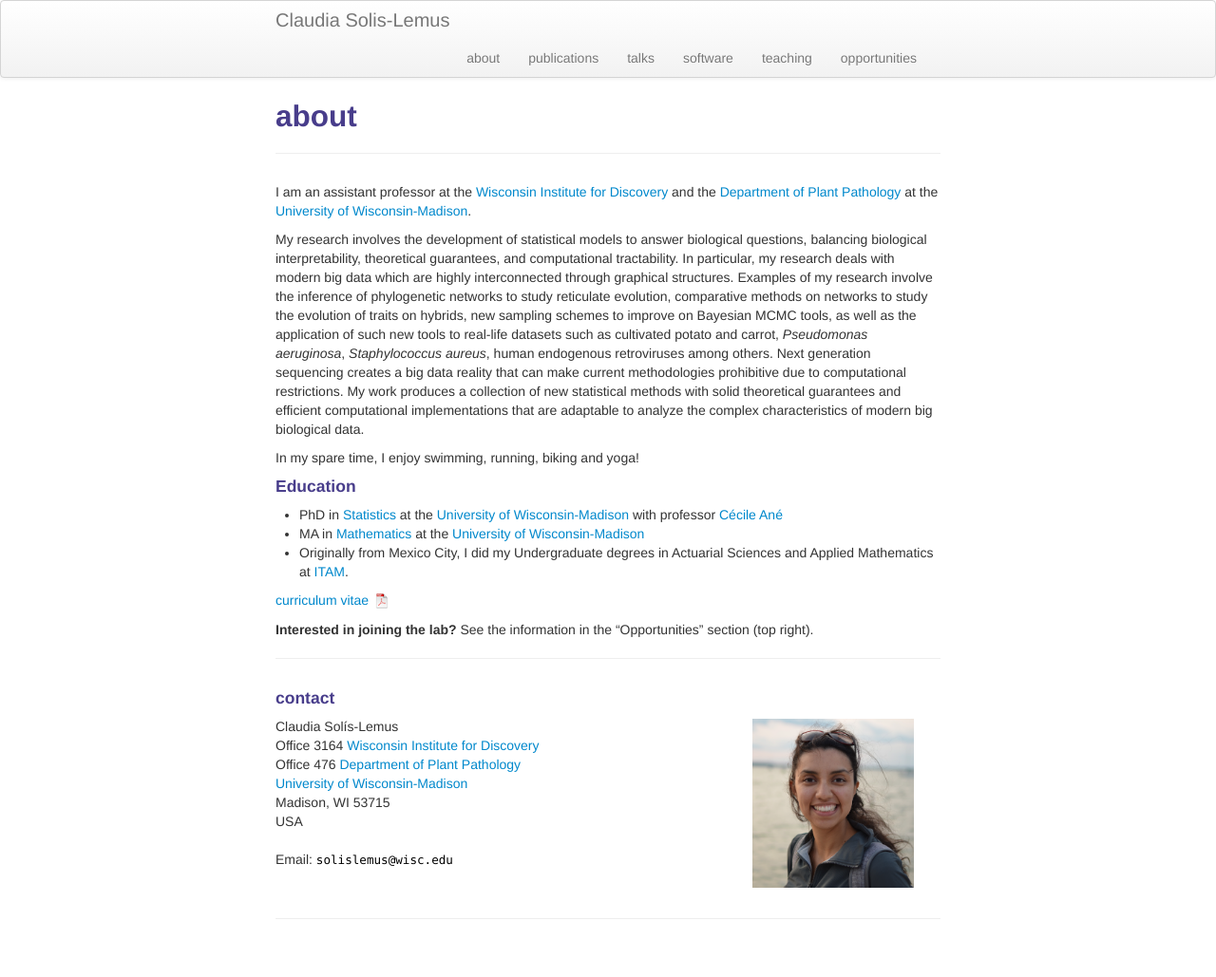
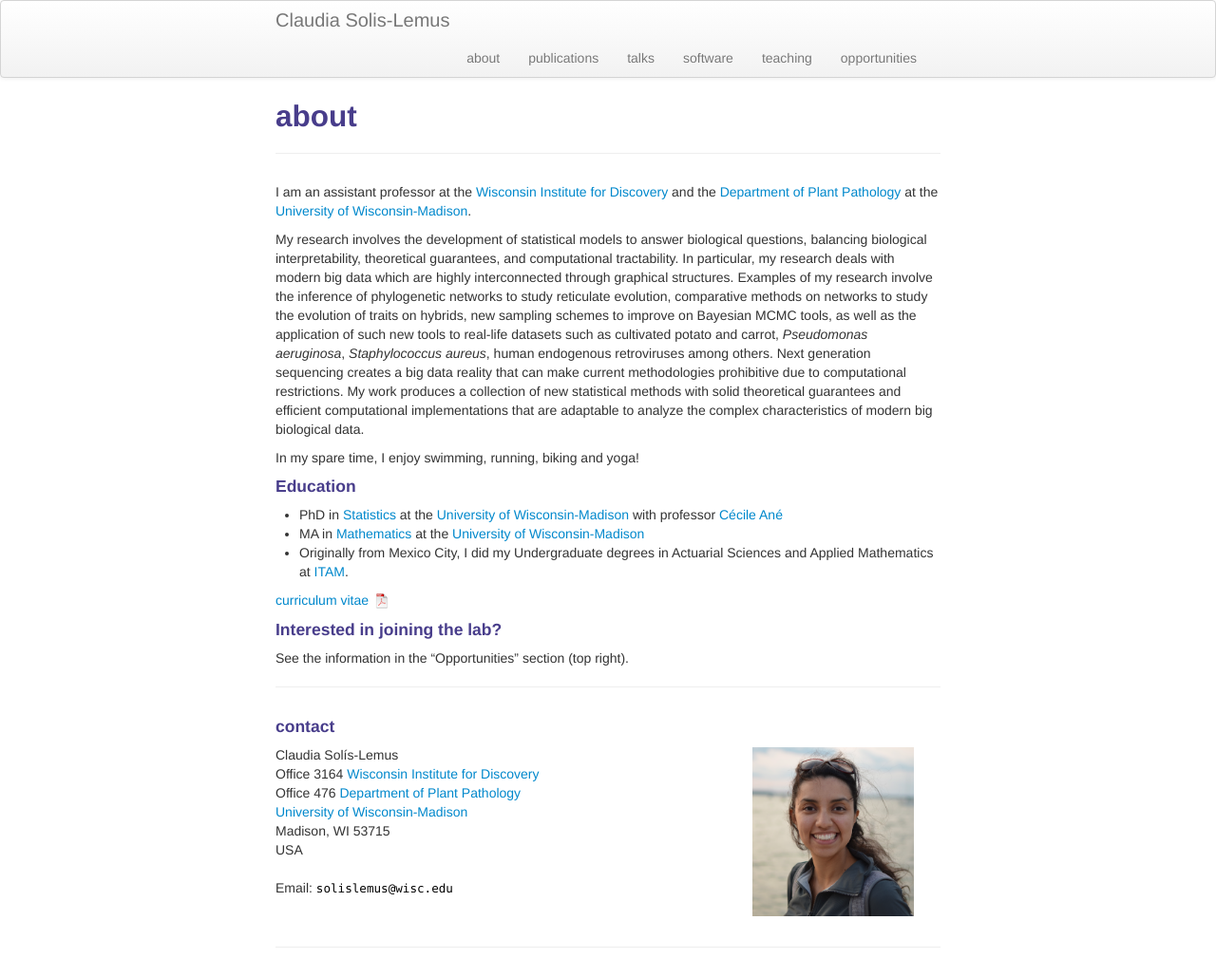
Before and after one commit to crsl4/crsl4.github.io, a Jekyll site: the page built from pages/about.md, in a window 1280 px wide. Shown: the whole page at 95% size. Built offline with Jekyll 4.4.1, drawn with Linux system fonts in a browser that asks for light colours; before the commit the page ends 999 px from its top, so only the background shows below that.

Commit message:
modified format

```diff
--- a/pages/about.md
+++ b/pages/about.md
@@ -19,7 +19,8 @@ in Actuarial Sciences and Applied Mathematics at [ITAM](https://www.itam.mx/en).
 
 [curriculum vitae ![CV as pdf](icons16/pdf-icon.png)](https://github.com/crsl4/crsl4.github.io/blob/master/assets/cv.pdf)
 
-**Interested in joining the lab?** See the information in the "Opportunities" section (top right).
+#### Interested in joining the lab?
+See the information in the "Opportunities" section (top right).
 
 
 ---
```
